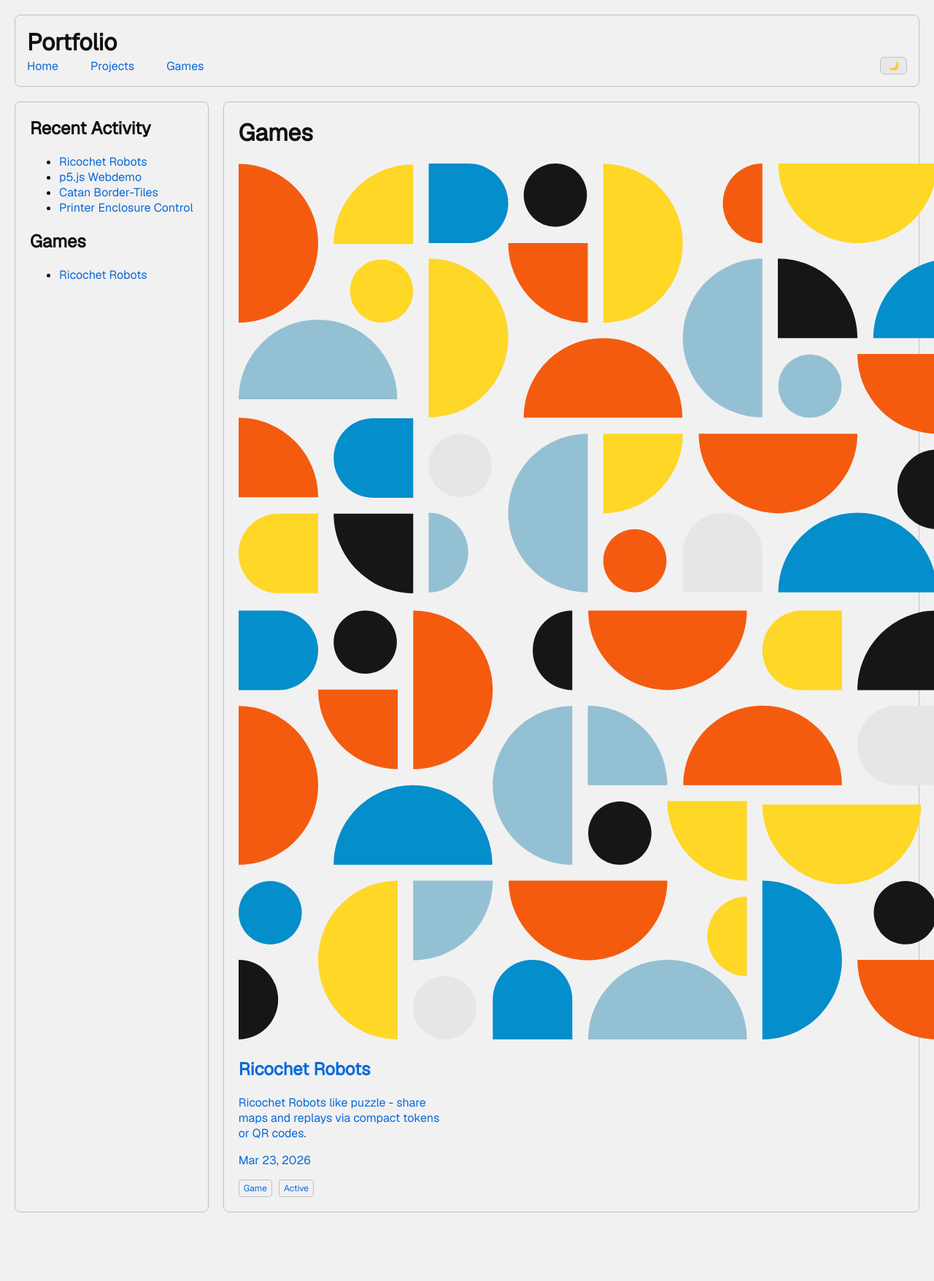
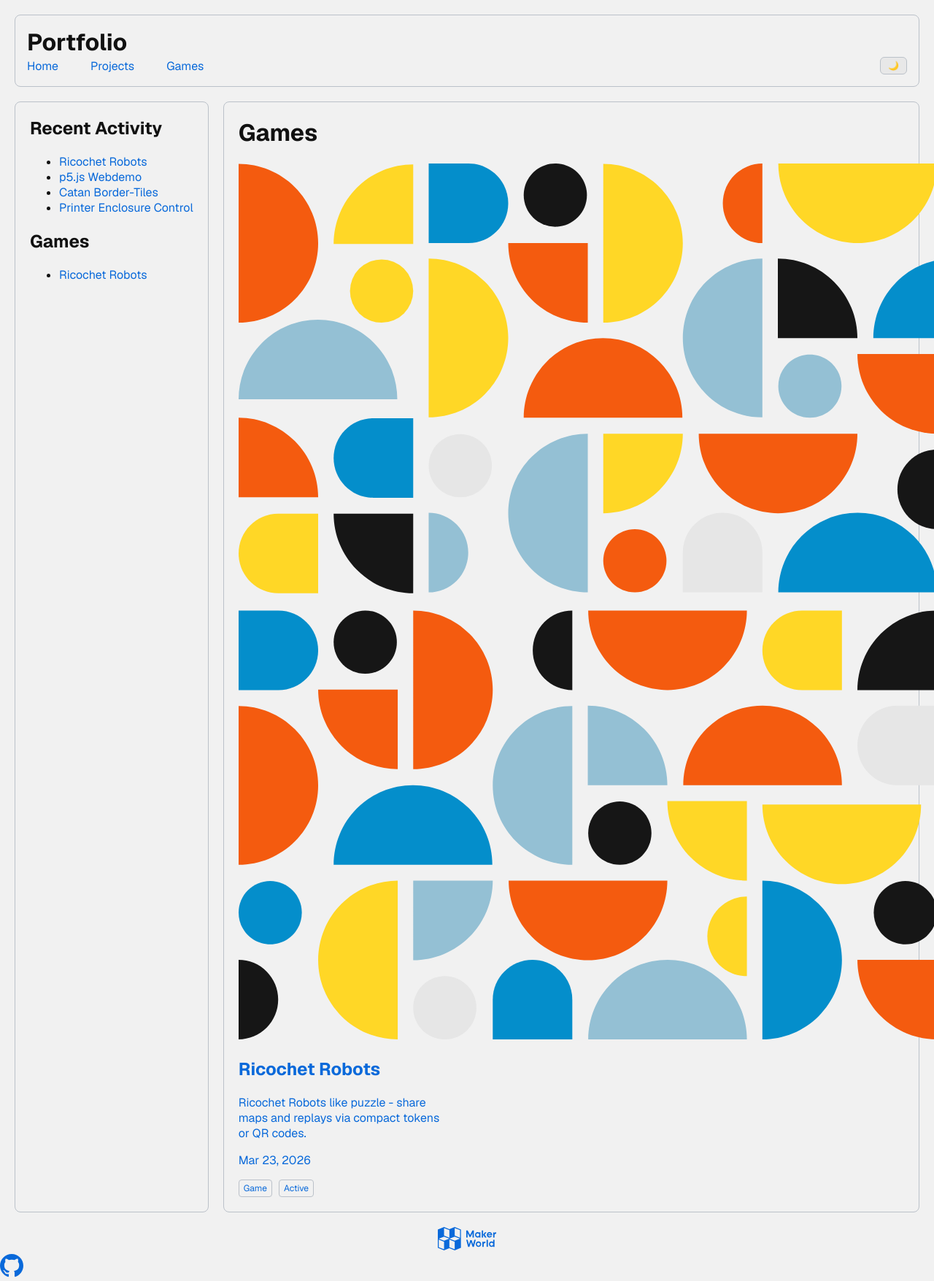
Before and after one commit to JannisElef/janniselef.github.io, a Jekyll site: the page built from games/index.md, in a window 1280 px wide. Shown: the whole page at 73% size. Built offline with Jekyll 4.4.1, drawn with Linux system fonts in a browser that asks for light colours; a style sheet for code colours, icons or effects is not loaded; before the commit the page ends 1681 px from its top, so only the background shows below that.

Commit message:
add more fonts

```diff
--- a/_layouts/default.html
+++ b/_layouts/default.html
@@ -15,8 +15,9 @@
 
         <link rel="icon" type="image/svg+xml" href="/assets/icons/github.svg">
 
-        <!--<link href="https://fonts.googleapis.com/css2?family=Roboto+Mono&display=swap" rel="stylesheet"> -->
-        <link href="https://fonts.googleapis.com/css2?family=Geist&display=swap" rel="stylesheet">
+        <link rel="preconnect" href="https://fonts.googleapis.com">
+        <link rel="preconnect" href="https://fonts.gstatic.com" crossorigin>
+        <link href="https://fonts.googleapis.com/css2?family=Domine:wght@400..700&family=Geist:wght@100..900&family=Inter:ital,opsz,wght@0,14..32,100..900;1,14..32,100..900&family=Roboto+Serif:ital,opsz,wdth,wght,GRAD@0,8..144,50..150,100..900,-50..100;1,8..144,50..150,100..900,-50..100&family=Roboto:ital,wdth,wght@0,75..100,100..900;1,75..100,100..900&family=Space+Grotesk:wght@300..700&display=swap" rel="stylesheet">
 
     </head>
 
@@ -36,6 +37,8 @@
 
         </div>
 
+        {% include footer.html %}
+
         {% include code-highlighter.html %}
 
         <script src="/assets/js/theme.js"></script>
```
